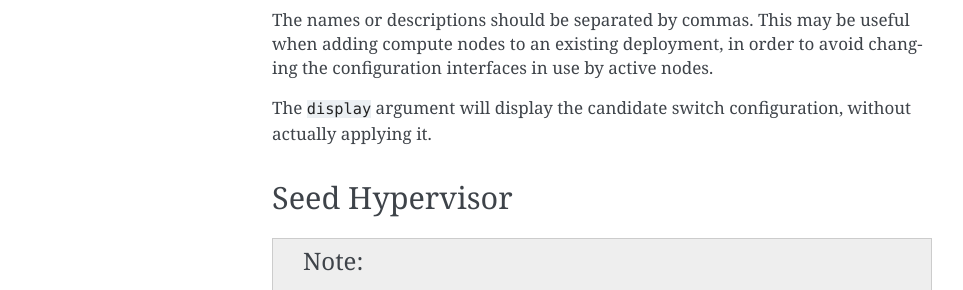
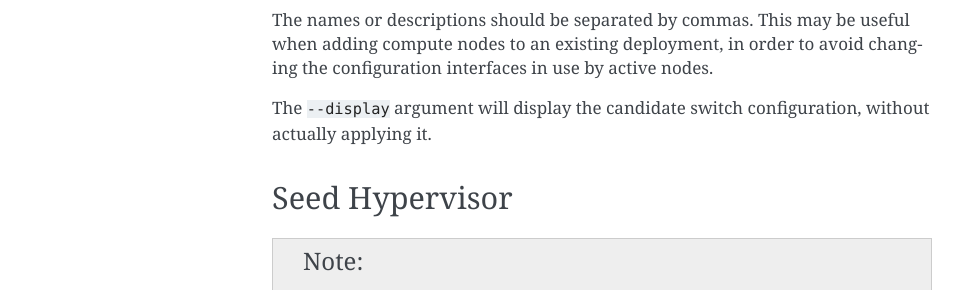
Before and after one commit to openstack/kayobe, a Sphinx documentation site: the page built from doc/source/deployment.rst, in a window 1280 px wide and 900 px high, scrolled down 915 px. Shown: the part 160-450 px from the top of the window, without its empty margins (148-1111 px from the left). Built offline with Sphinx 7.4.7, drawn with Linux system fonts in a browser that asks for light colours; pages that are not in the unit, such as notebooks, are missing from menus.

```diff
--- a/doc/source/deployment.rst
+++ b/doc/source/deployment.rst
@@ -50,7 +50,7 @@ The names or descriptions should be separated by commas.  This may be useful
 when adding compute nodes to an existing deployment, in order to avoid changing
 the configuration interfaces in use by active nodes.
 
-The ``display`` argument will display the candidate switch configuration,
+The ``--display`` argument will display the candidate switch configuration,
 without actually applying it.
 
 Seed Hypervisor
```
